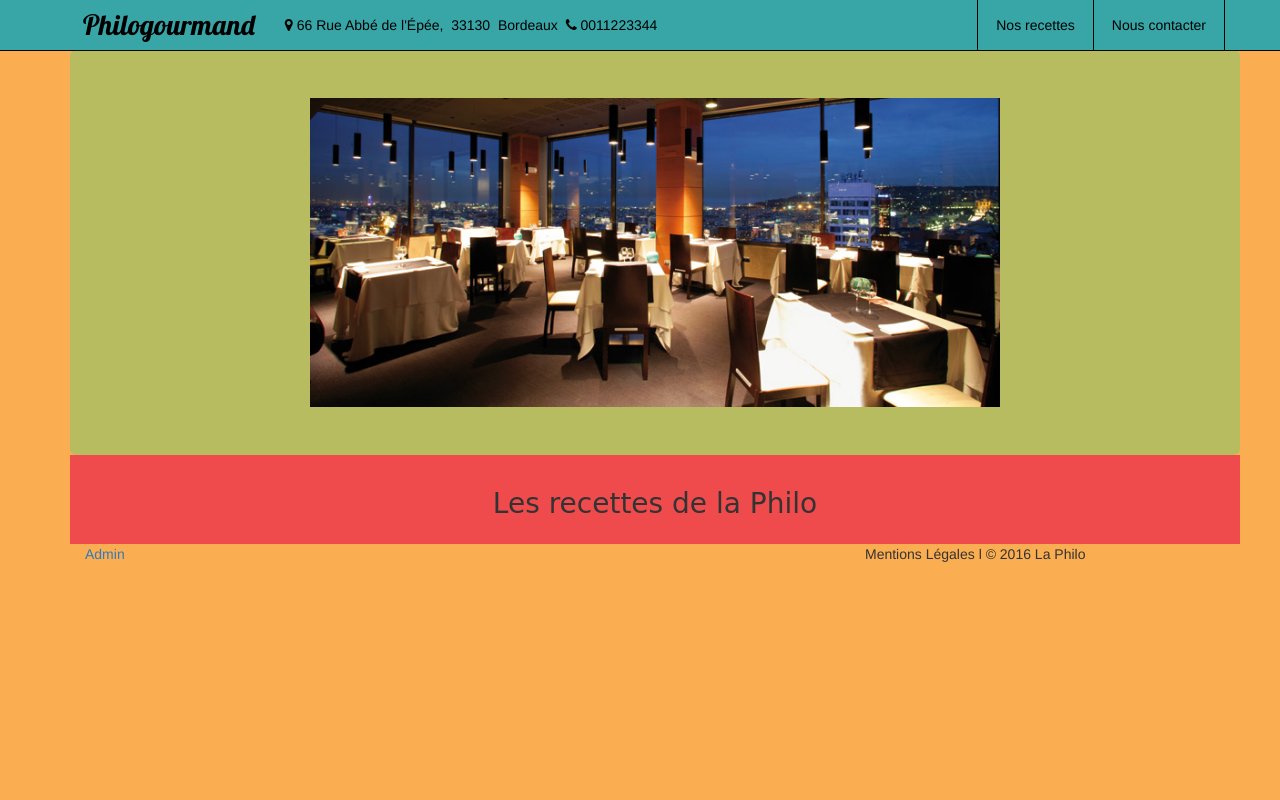
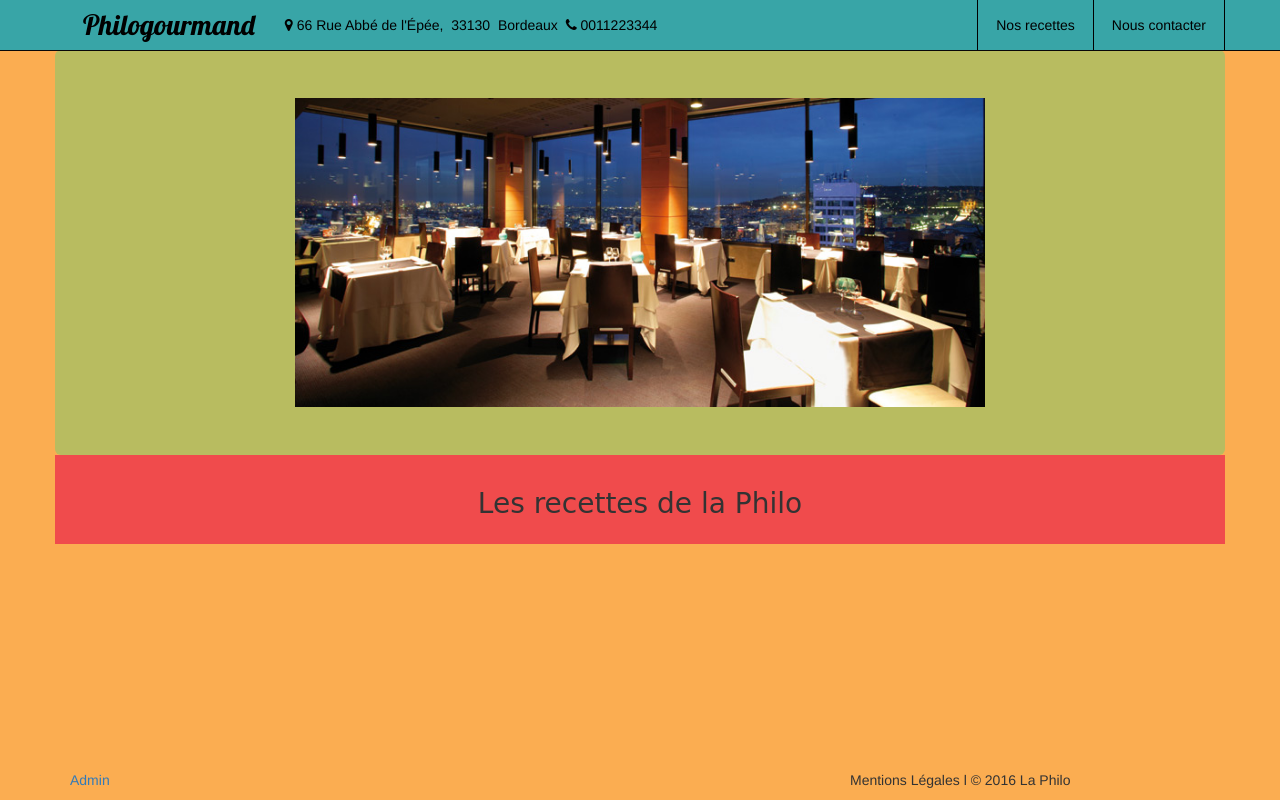
Before and after one commit to alexcarrere/philogourmand, a PHP site: page /index.php in a window 1280 px wide. Run offline with PHP 8.4, Linux system fonts and the light colour scheme; data comes from the database, SQL or seed files in the repository; data that the repository does not hold is empty; some libraries are stand-ins or nearby versions.

Commit message:
descente footer
descente footer

```diff
--- a/css/style.css
+++ b/css/style.css
@@ -1,3 +1,10 @@
+
+
+html, body {
+    height: 100%;
+    margin: 0; padding: 0;
+}
+
 main {
     padding-top: 50px;
 }
@@ -60,6 +67,8 @@ main {
 
 body{
 	background-color: #fbad51;
+	display : table;
+    width: 100%;
 }
 
 h2 {
@@ -112,3 +121,9 @@ main.container {
 
 #legal {
 }
+
+footer {
+   position: absolute;
+   bottom: 0;
+  /* à titre d'exemple */
+}
```
